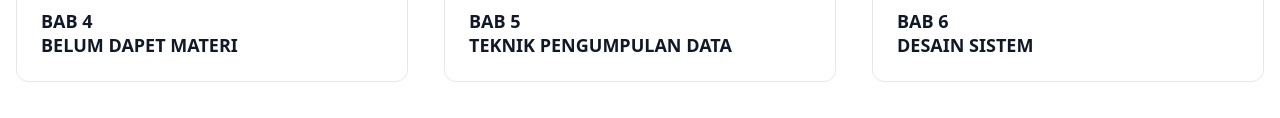
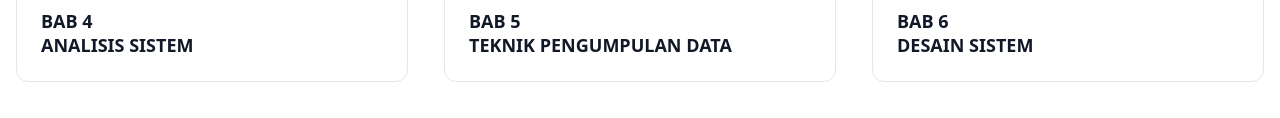
Before and after one commit to nana09876/Ahmad138, a plain HTML site: page src/article6.html in a window 1280 px wide. Shown: the part 4021-4139 px from the top of the page. Drawn offline with nearby package versions, Linux system fonts and the light colour scheme.

Commit message:
Update article6.html

```diff
--- a/src/article6.html
+++ b/src/article6.html
@@ -392,7 +392,7 @@
                     <h3 class="mt-3 text-lg font-semibold leading-6 text-gray-900 group-hover:text-gray-600">
                         <a href="#">
                             <span class="absolute inset-0"></span>
-                            BAB 4 <p>BELUM DAPET MATERI</p>
+                            BAB 4 <p>ANALISIS SISTEM</p>
                         </a>
                     </h3>
                 </div>
```
